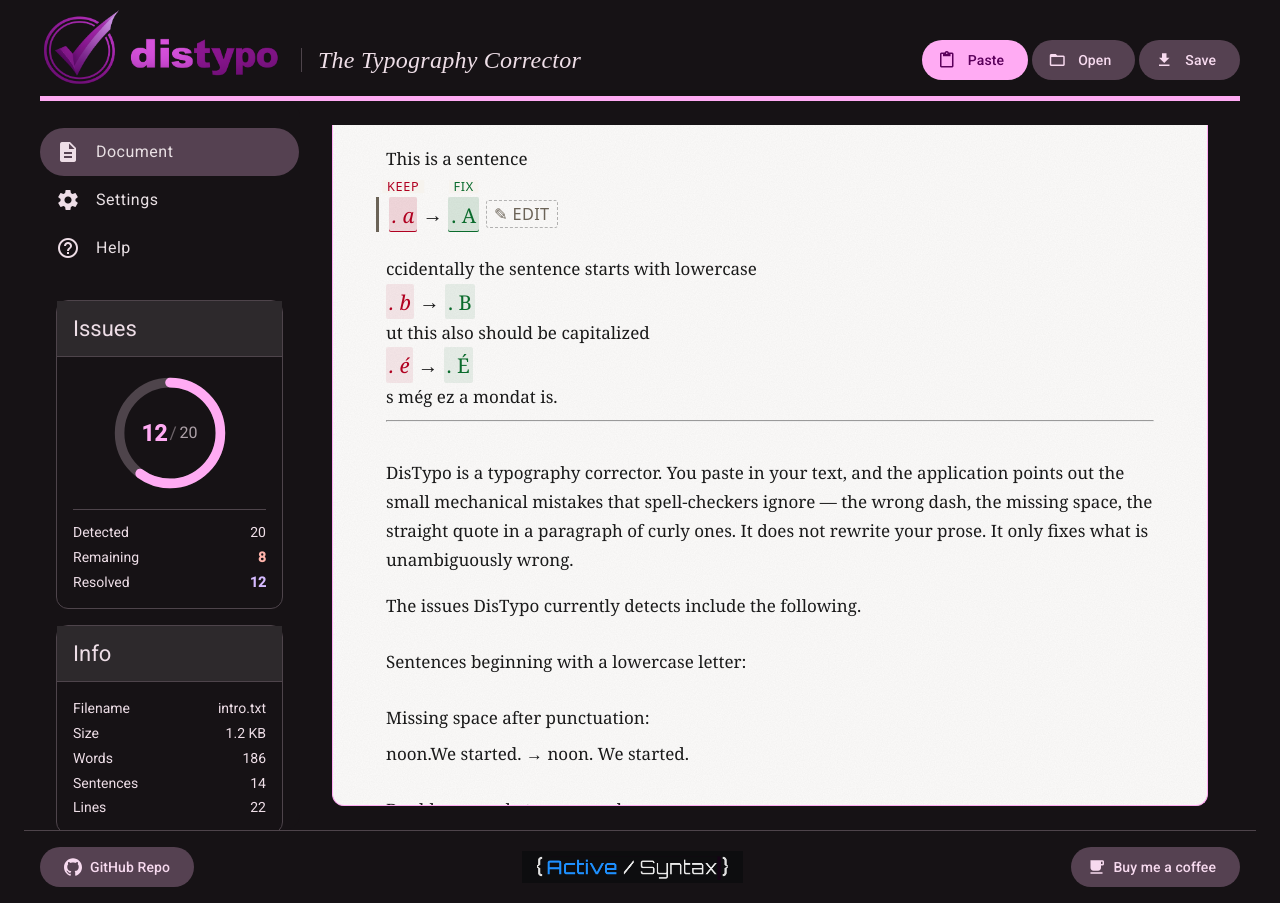
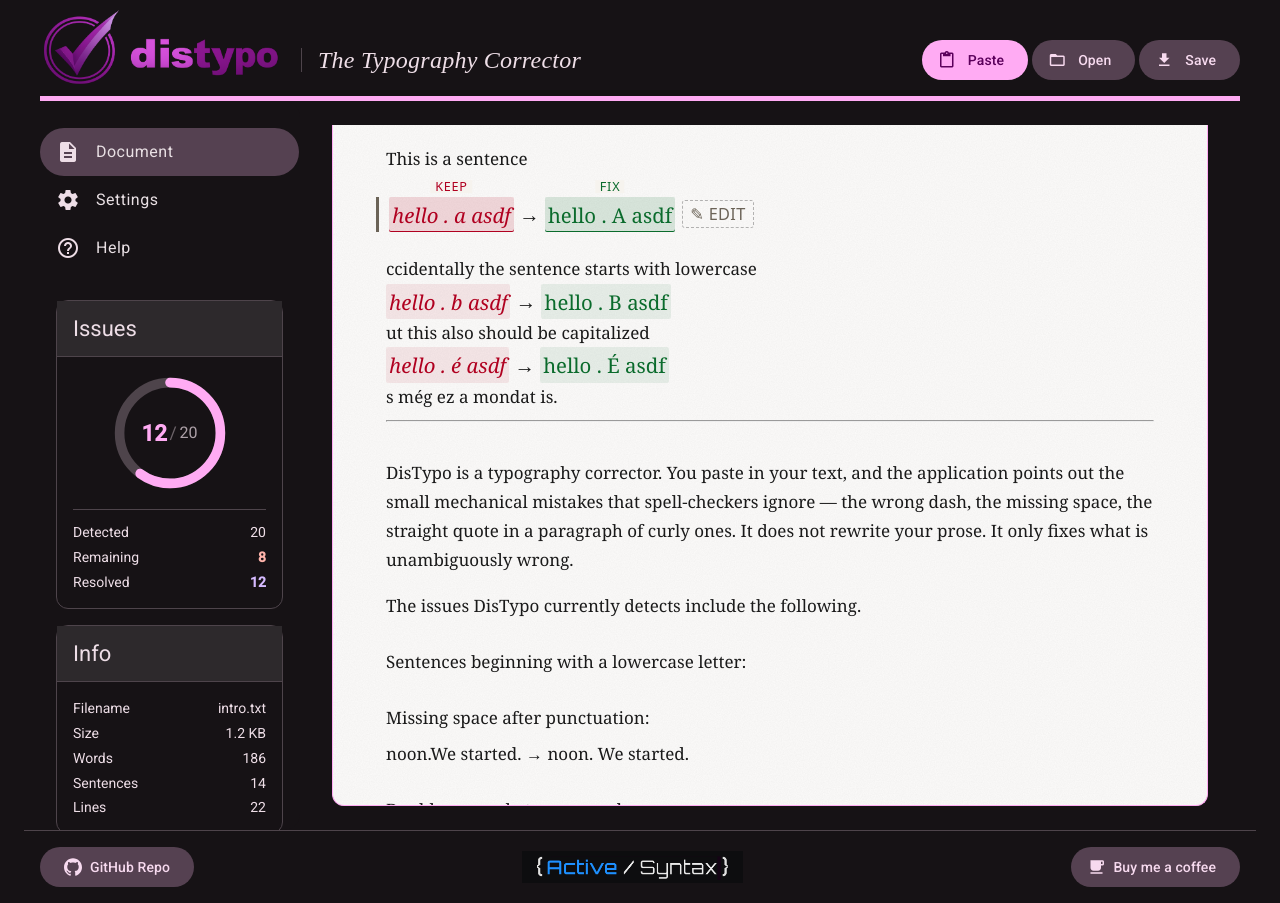
Before and after one commit to activesyntax/distypo, an Angular app in the folder distypo-app/: page / in a window 1280 px wide. Built offline with nearby package versions, Linux system fonts and the light colour scheme.

Commit message:
prepare prefixing

```diff
--- a/distypo-app/src/app/correction-view/correction-view.html
+++ b/distypo-app/src/app/correction-view/correction-view.html
@@ -1,6 +1,6 @@
 <div class="issue" [class.selected]="selected()" (click)="onSelect($event)">
-  <span class="bad" data-hint="keep" (click)="onKeep($event)">{{ correction().original }}</span>
+  <span class="bad" data-hint="keep" (click)="onKeep($event)">{{ original() }}</span>
   →
-  <span class="good" data-hint="fix" (click)="onFix($event)">{{ correction().replacement }}</span>
+  <span class="good" data-hint="fix" (click)="onFix($event)">{{ replacement() }}</span>
   <button class="issue__edit" (click)="onEdit($event)">✎ EDIT</button>
 </div>
--- a/distypo-app/src/app/correction-view/correction-view.scss
+++ b/distypo-app/src/app/correction-view/correction-view.scss
@@ -19,6 +19,11 @@
       transition: padding 140ms ease;
       font-size: larger;
 
+      &:hover {
+        background: rgba(0, 0, 0, 0.04);
+        cursor: pointer;
+      }
+
       &__edit {
         display: none;
         margin-left: 0.4em;
@@ -36,6 +41,7 @@
 
           border: 1px solid rgba(0, 0, 0, 0.6);
           background: rgba(0, 0, 0, 0.04);
+          cursor: pointer;
         }
       }
 
--- a/distypo-app/src/app/correction-view/correction-view.ts
+++ b/distypo-app/src/app/correction-view/correction-view.ts
@@ -1,5 +1,5 @@
 import { Component, computed, inject, input } from '@angular/core';
-import { Correction } from '@core/index';
+import { Correction, LintedDocument } from '@core/index';
 import { CorrectionService } from './services/correction';
 
 @Component({
@@ -10,19 +10,29 @@
 })
 export class CorrectionView {
   readonly correction = input.required<Correction>();
+  readonly document = input.required<LintedDocument>();
 
-  private readonly state = inject(CorrectionService);
+  private readonly correctionService = inject(CorrectionService);
 
   readonly selected = computed(() =>
-    this.state.selectedIds().has(this.correction().id)
+    this.correctionService.selectedIds().has(this.correction().id)
   );
+
+  readonly original = computed(() => this.inContext(this.correction().original));
+  readonly replacement = computed(() => this.inContext(this.correction().replacement));
+
+
+  inContext(text: string): string {
+    const prefix = this.correction().range.start;
+    return `hello ${text} asdf`;
+  }
 
   onSelect(e: MouseEvent) {
     const id = this.correction().id;
-    (e.metaKey || e.ctrlKey) ? this.state.toggle(id) : this.state.select(id);
+    (e.metaKey || e.ctrlKey) ? this.correctionService.toggle(id) : this.correctionService.select(id);
   }
 
-  onKeep(e: MouseEvent) { e.stopPropagation(); this.state.keep(this.correction().id); }
-  onFix(e: MouseEvent) { e.stopPropagation(); this.state.fix(this.correction().id); }
-  onEdit(e: MouseEvent) { e.stopPropagation(); this.state.edit(this.correction().id); }
+  onKeep(e: MouseEvent) { e.stopPropagation(); this.correctionService.keep(this.correction().id); }
+  onFix(e: MouseEvent) { e.stopPropagation(); this.correctionService.fix(this.correction().id); }
+  onEdit(e: MouseEvent) { e.stopPropagation(); this.correctionService.edit(this.correction().id); }
 }
--- a/distypo-app/src/app/document-view/document-view.html
+++ b/distypo-app/src/app/document-view/document-view.html
@@ -10,16 +10,19 @@
       <p>{{ documentError() }}</p>
     }
 
+    @if (lintedDocument(); as document) {
+
     @for (segment of segments(); track segment.range.start) {
       @switch (segment.kind) {
         @case ('text') {
           <span class="segment-text">{{ segment.text }}</span>
         }
         @case ('correction') {
-              <app-correction-view [correction]="segment.correction" />
+              <app-correction-view [correction]="segment.correction" [document]="document" />
         }
       }
     }
+  }
 <hr>
     <br>
     <p>
```
